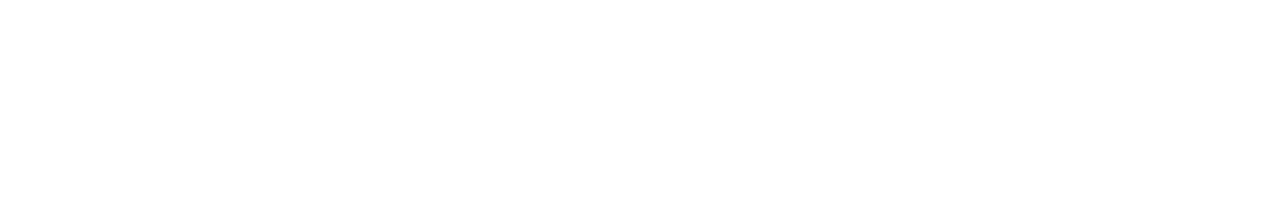
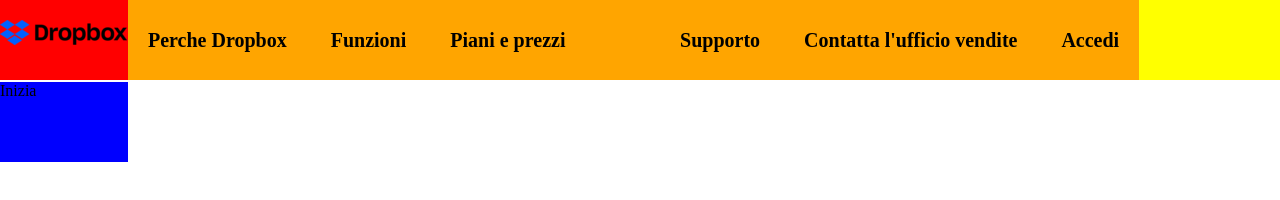
Before and after one commit to Papa97/htmlcss-dropbox, a plain HTML site: page index.html in a window 1280 px wide. Drawn offline with Linux system fonts and the light colour scheme.

Commit message:
header tranne accedi

```diff
--- a/css/style.css
+++ b/css/style.css
@@ -3,3 +3,71 @@
   margin: 0;
   box-sizing: border-box;
 }
+
+.left {
+  float: left;
+}
+
+.right {
+  float: right;
+}
+.clearfix::after {
+  content: " ";
+  display: table;
+  clear: both;
+}
+
+/* header  */
+.head-top {
+  height: 80px;
+}
+
+.logo {
+  width: 10%;
+  line-height: 80px;
+  vertical-align: middle;
+}
+
+.cont-nav {
+  width: 89%;
+}
+
+nav ul {
+  list-style: none;
+}
+
+nav ul li {
+  display: inline-block;
+  line-height: 80px;
+  padding: 0 20px;
+}
+
+nav ul li a {
+  text-decoration: none;
+  color: black;
+  font-size: 20px;
+  font-weight: 600;
+}
+
+#inizia {
+  width: 10%;
+}
+/* DEBUG */
+.debug .head-top {
+  background-color: yellow;
+}
+
+.debug .logo {
+  height: 80px;
+  background-color: red;
+}
+
+.debug .cont-nav {
+  height: 80px;
+  background-color: orange;
+}
+
+.debug #inizia {
+  background-color: blue;
+  height: 80px;
+}
--- a/index.html
+++ b/index.html
@@ -7,5 +7,31 @@
     <title>Dropbox</title>
     <link rel="stylesheet" href="css/style.css" />
   </head>
-  <body></body>
+  <body class="debug">
+    <header class="clearfix">
+      <div class="head-top">
+        <div class="left logo">
+          <img src="img/logo-small.png" alt="Dropbox" />
+        </div>
+        <div class="cont-nav">
+          <nav class="left right-nav">
+            <ul>
+              <li><a href="#">Perche Dropbox</a></li>
+              <li><a href="#">Funzioni</a></li>
+              <li><a href="#">Piani e prezzi</a></li>
+            </ul>
+          </nav>
+          <nav class="right">
+            <ul>
+              <li><a href="#">Supporto</a></li>
+              <li><a href="#">Contatta l'ufficio vendite</a></li>
+              <li><a href="#">Accedi</a></li>
+            </ul>
+          </nav>
+        </div>
+        <div id="inizia" class="left">Inizia</div>
+      </div>
+      <!-- <div class="jumbotron"></div> -->
+    </header>
+  </body>
 </html>
```
Also changed, not shown: img/arizona_state_university.svg (added), img/business-feature-coordinate-it.png (added), img/business-feature-integrations-it.png (added), img/business-feature-multi-device.png (added), img/business-feature-security.png (added), img/business-feature-send-files-it.png (added), img/business-feature-switching-tools.png (added), img/clear_channel.svg (added), img/designit.svg (added), img/hearst_corp.svg (added), img/jumbo.png (added), img/logo-small.png (added), img/lonely_planet.svg (added), img/partner.png (added), 3 more files, 1 other file.
